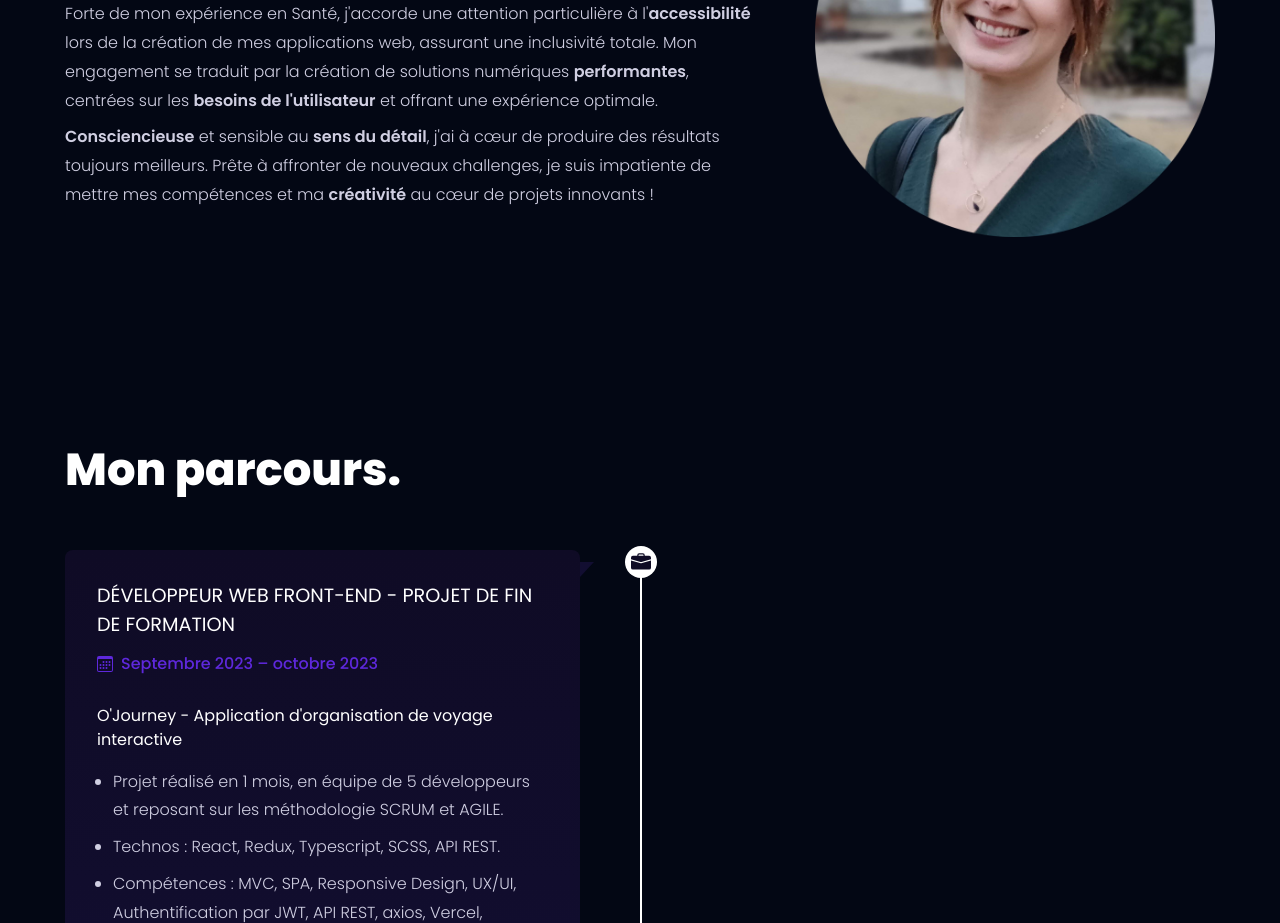
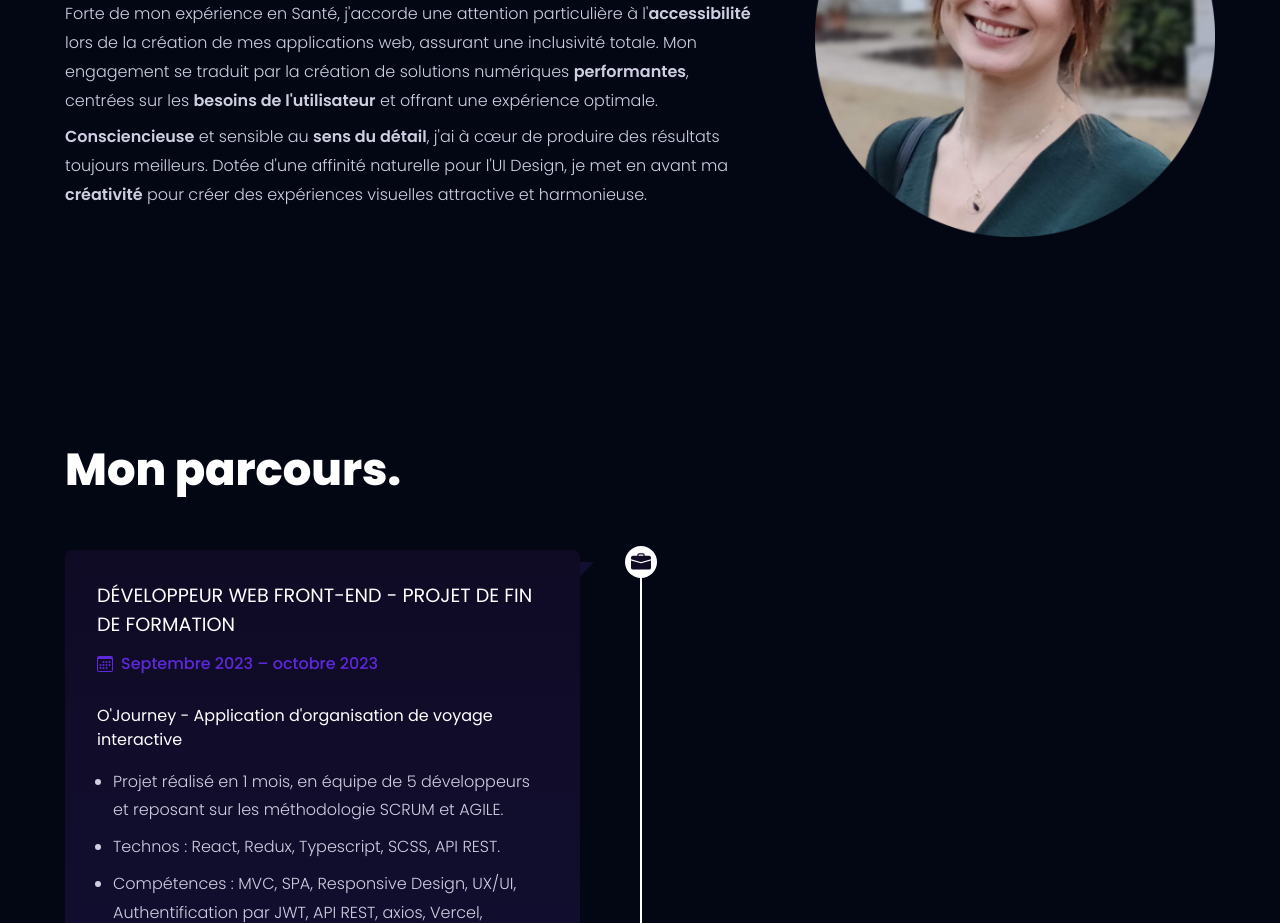
Before and after one commit to ElisabethFAUJOUR/Portfolio-nextJS, a Next.js app: page / in a window 1280 px wide. Shown: the part 1200-2123 px from the top of the page. Built offline with nearby package versions, Linux system fonts and the light colour scheme.

Commit message:
:bento: Update About Text Section

```diff
--- a/src/components/about/About.tsx
+++ b/src/components/about/About.tsx
@@ -32,10 +32,10 @@ function About() {
             <p className={styles.paragraph}>
               <span className={styles.bold}>Consciencieuse</span> et sensible au{' '}
               <span className={styles.bold}>sens du détail</span>, j&apos;ai à
-              cœur de produire des résultats toujours meilleurs. Prête à
-              affronter de nouveaux challenges, je suis impatiente de mettre mes
-              compétences et ma <span className={styles.bold}>créativité</span>{' '}
-              au cœur de projets innovants !
+              cœur de produire des résultats toujours meilleurs. Dotée
+              d&apos;une affinité naturelle pour l&apos;UI Design, je met en
+              avant ma <span className={styles.bold}>créativité</span> pour
+              créer des expériences visuelles attractive et harmonieuse.
             </p>
           </div>
         </article>
```
